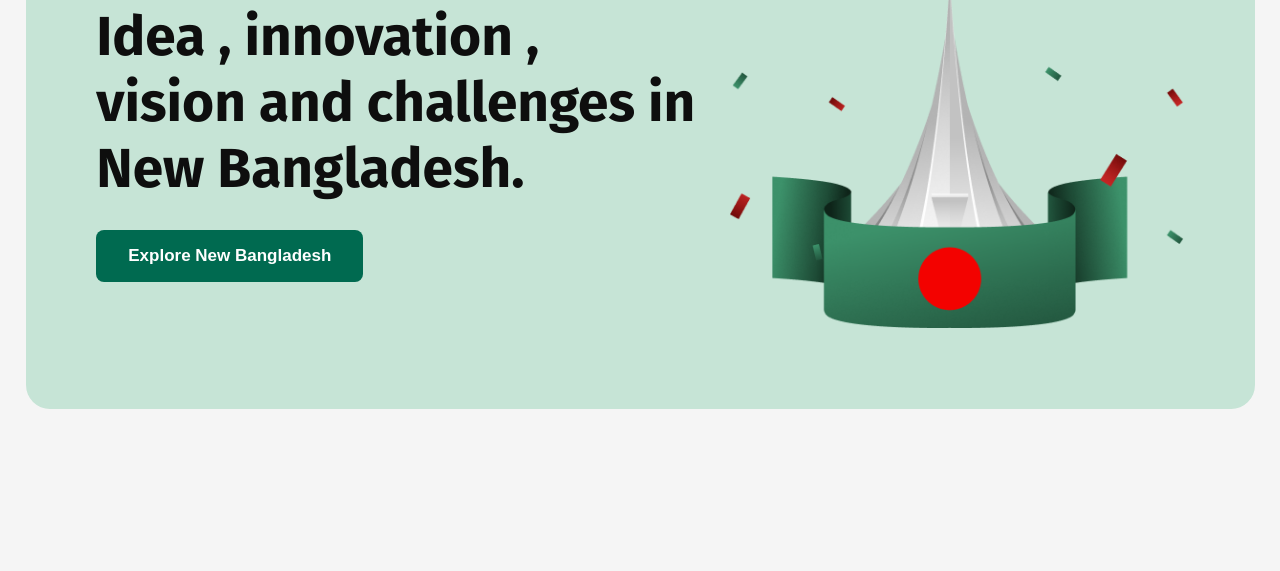
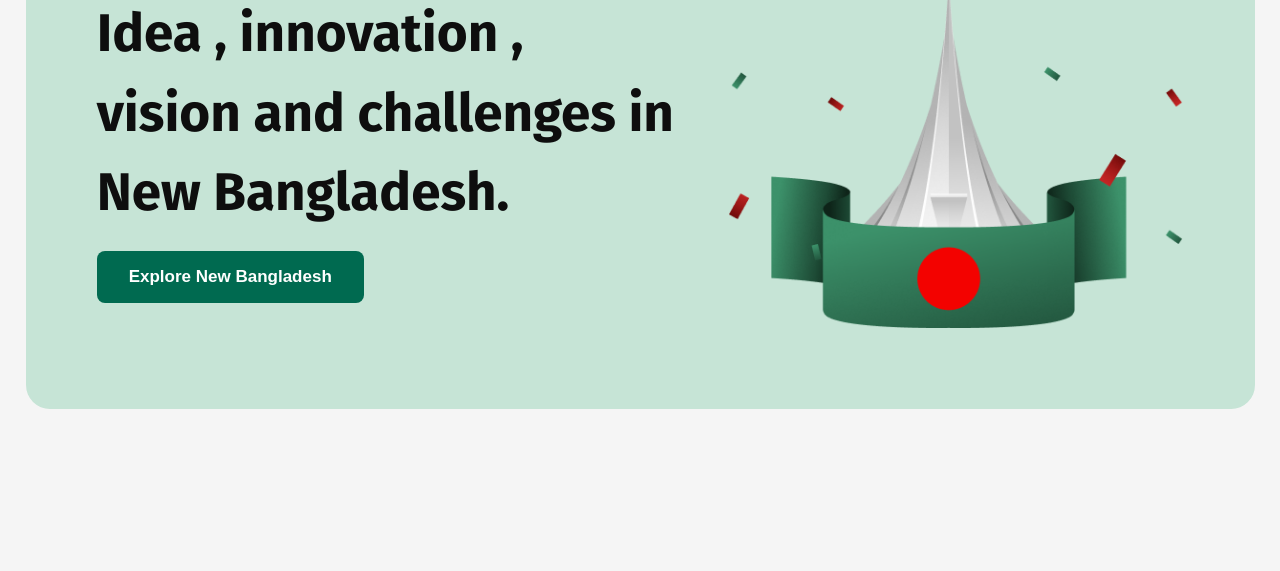
Before and after one commit to atik735/B11A1--Assignment-1, a plain HTML site: page index.html in a window 1280 px wide. Shown: the part 229-800 px from the top of the page. Drawn offline with Linux system fonts and the light colour scheme.

Commit message:
header section ok

```diff
--- a/style/style.css
+++ b/style/style.css
@@ -42,7 +42,7 @@
 
 .hero-content{
     background-color: #C6E4D6;
-    padding: 77px 60px;
+    padding: 77px 50px;
     display: flex;
     justify-content: space-around;
     gap: 12px;
@@ -55,10 +55,11 @@
     color: #0E0E0E80;
 }
 .hero-text{
-    font-size: 55px;
+    font-size: 53px;
     font-weight: 700;
     color: #0E0E0E;
-    margin: 20px 0;
+    margin: 10px 0;
+    line-height: 1.5;
 }
 .hero-btn{
     padding: 16px 32px;
```
